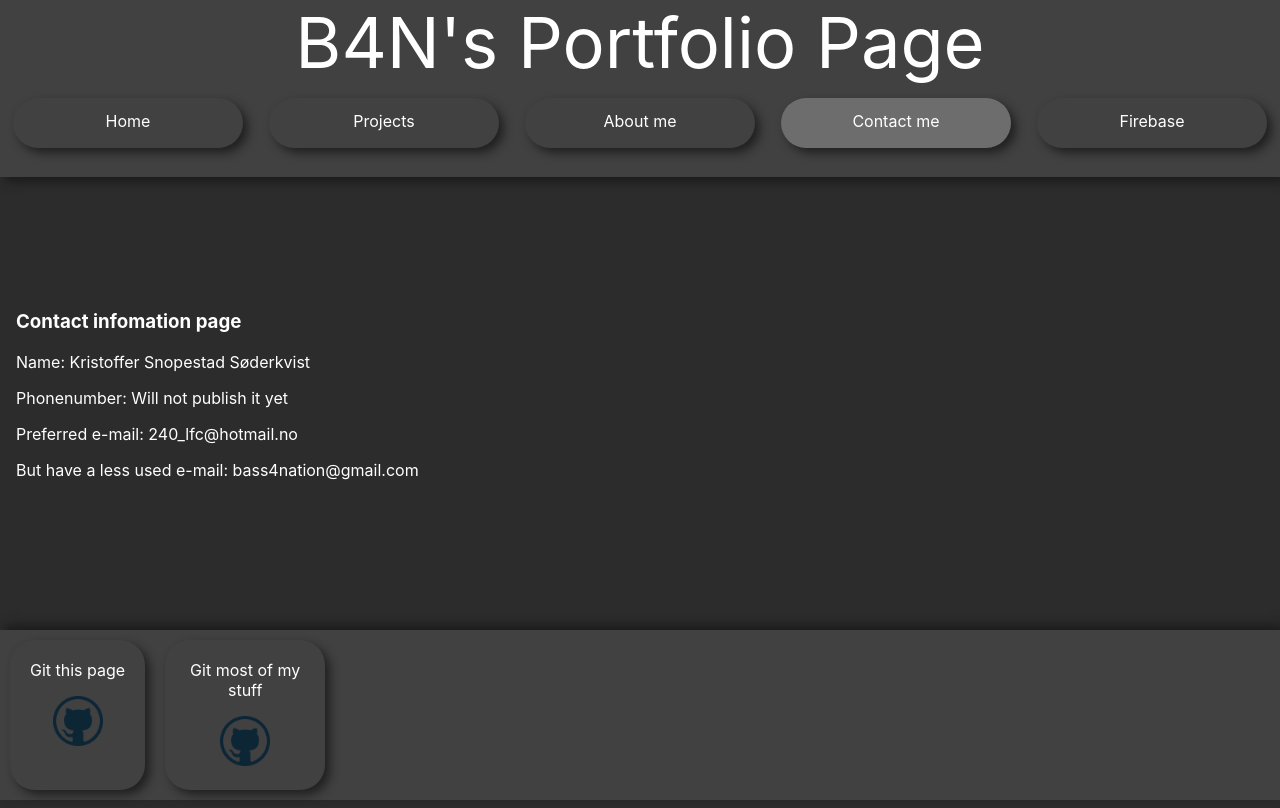
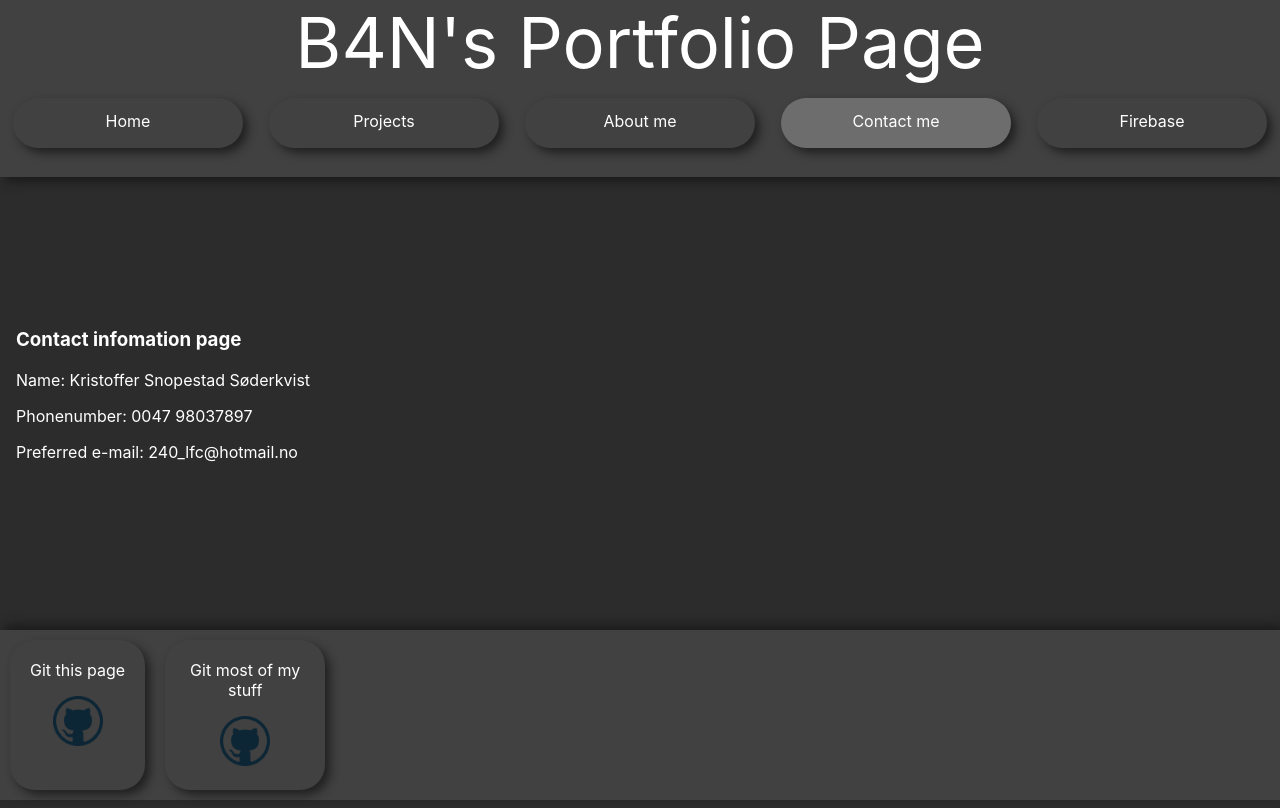
Before and after one commit to Bass4Nation/b4n-s-webpage, a Next.js app: page /contactme in a window 1280 px wide. Built offline with nearby package versions, Linux system fonts and the light colour scheme.

Commit message:
Update contactme.js

```diff
--- a/pages/contactme.js
+++ b/pages/contactme.js
@@ -5,9 +5,8 @@ const ContactMe = () => {
         <>
         <h3>Contact infomation page</h3>
         <p>Name: Kristoffer Snopestad Søderkvist</p>
-        <p>Phonenumber: Will not publish it yet</p>
+        <p>Phonenumber: 0047 98037897</p>
         <p>Preferred e-mail: 240_lfc@hotmail.no</p>
-        <p>But have a less used e-mail: bass4nation@gmail.com</p>
         </>
     )
 }
```
